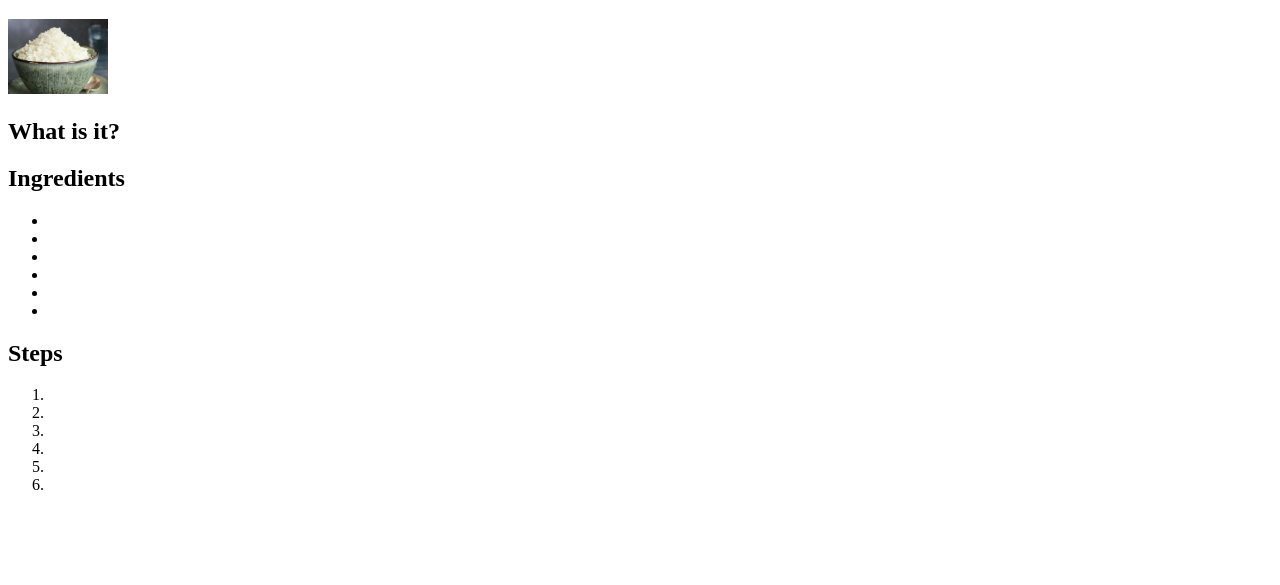
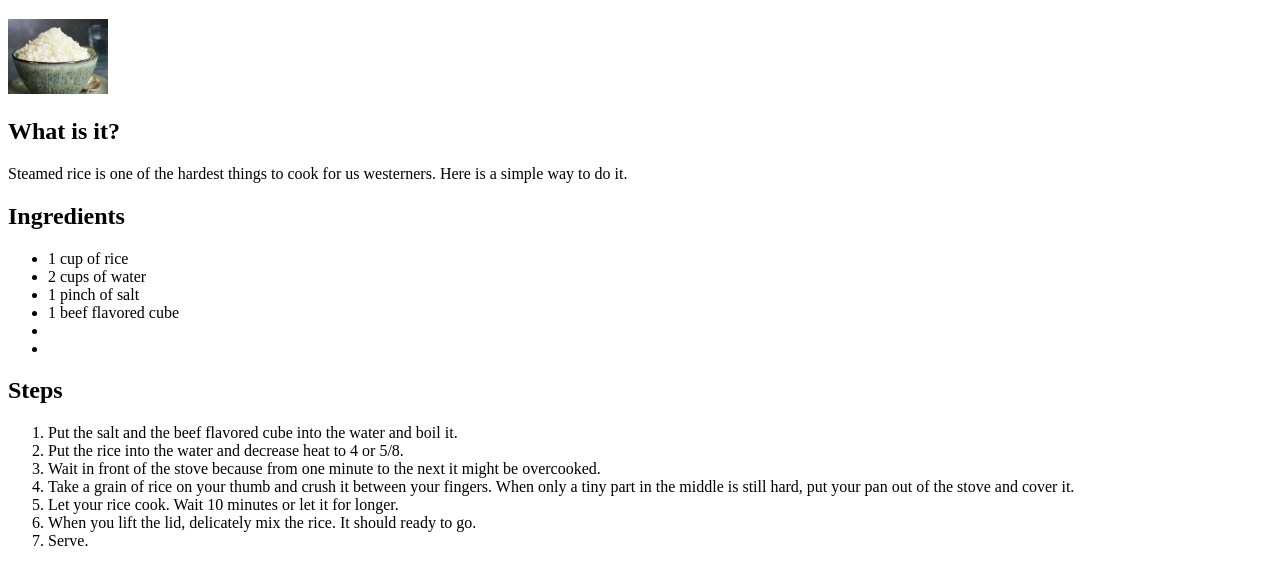
Before and after one commit to Halden-Aratro/odin-recipes, a plain HTML site: page recipes/rice.html in a window 1280 px wide. Shown: the part 61-646 px from the top of the page. Drawn offline with Linux system fonts and the light colour scheme.

Commit message:
Updated the rice recipe.

```diff
--- a/recipes/rice.html
+++ b/recipes/rice.html
@@ -9,24 +9,27 @@
         <h1>Steamed rice</h1>
         <img src="../img/rice.jpg" alt="a bowl of hot steamed rice" width="100">
         <h2 id="description">What is it?</h2>
-        <p></p>
+        <p>Steamed rice is one of the hardest things to cook for us westerners. Here is a simple way to do it.</p>
         <h2>Ingredients</h2>
         <ul>
-            <li></li>
-            <li></li>
-            <li></li>
-            <li></li>
+            <li>1 cup of rice</li>
+            <li>2 cups of water</li>
+            <li>1 pinch of salt</li>
+            <li>1 beef flavored cube</li>
             <li></li>
             <li></li>
         </ul>
         <h2>Steps</h2>
         <ol>
-            <li></li>
-            <li></li>
-            <li></li>
-            <li></li>
-            <li></li>
-            <li></li>
+            <li>Put the salt and the beef flavored cube into the water and boil it.</li>
+            <li>Put the rice into the water and decrease heat to 4 or 5/8.</li>
+            <li>Wait in front of the stove because from one minute to the next it might be overcooked.</li>
+            <li>Take a grain of rice on your thumb and crush it between your fingers. When only a tiny part in the middle is still hard,
+                put your pan out of the stove and cover it.
+            </li>
+            <li>Let your rice cook. Wait 10 minutes or let it for longer.</li>
+            <li>When you lift the lid, delicately mix the rice. It should ready to go.</li>
+            <li>Serve.</li>
         </ol>
     </body>
 </html>
```
